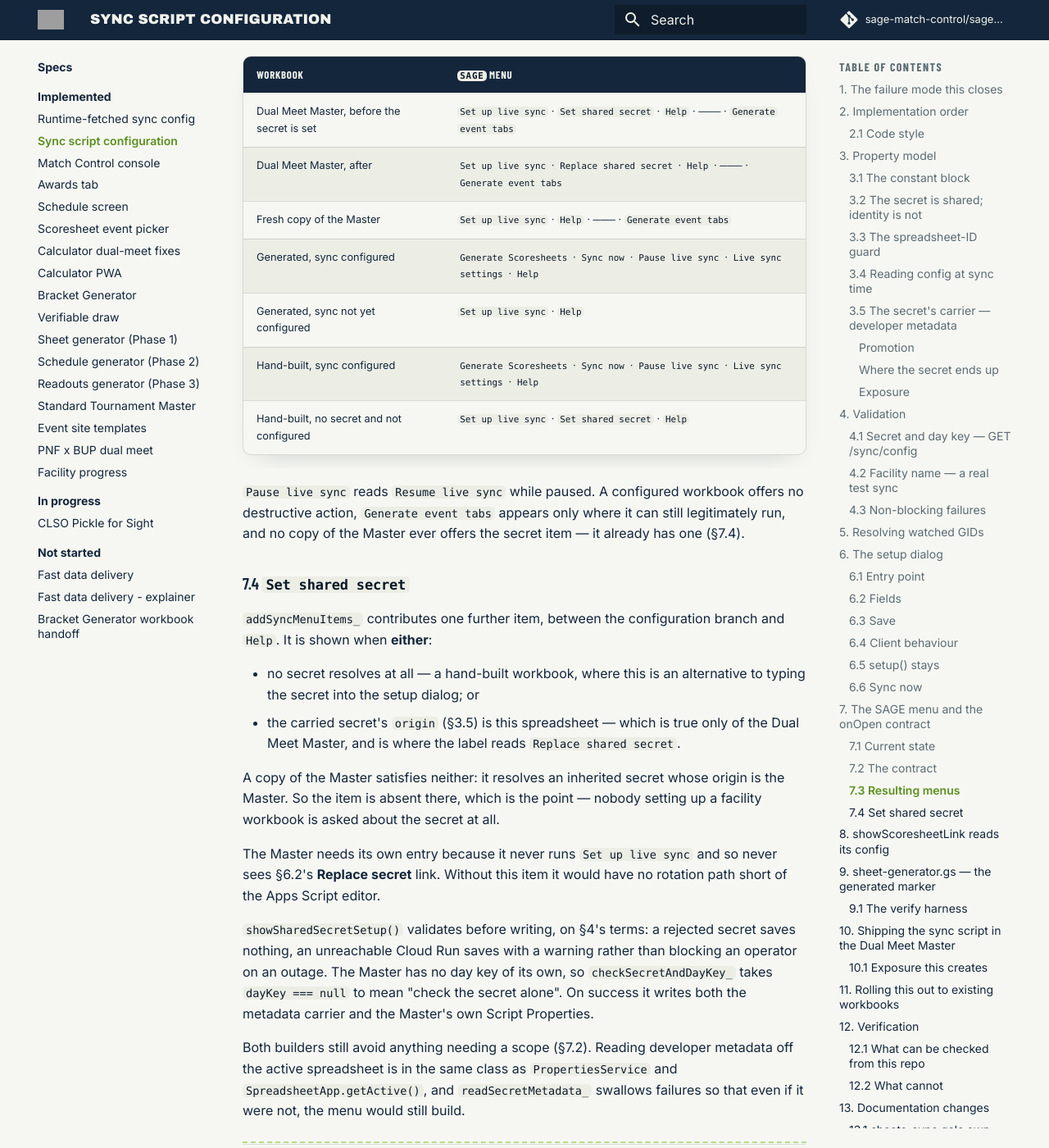
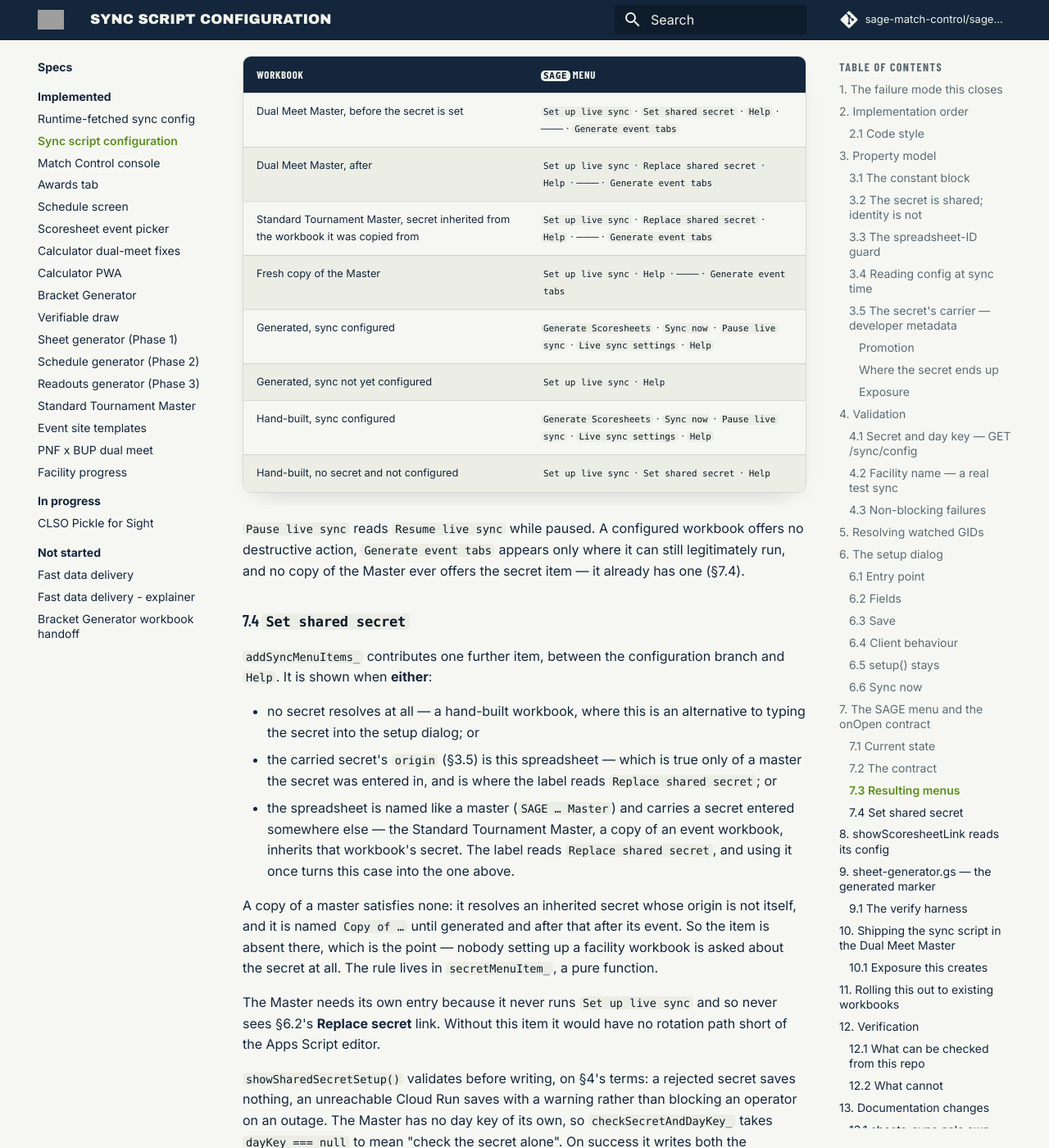
Before and after one commit to sage-match-control/sage-docs, an MkDocs documentation site: the page built from docs/specs/implemented/sync-script-configuration-spec.md, in a window 1280 px wide and 1400 px high, scrolled down 15916 px. Shown: the whole window at 82% size. Built offline with MkDocs 1.6.1 and Material for MkDocs 9.7.7, drawn with Linux system fonts in a browser that asks for light colours; comment, search, counter and statistics services are not loaded; some of the changed text lies outside the part shown.

Commit message:
Sync docs: Replace shared secret in a master with an inherited secret
Co-Authored-By: Claude Opus 5 <noreply@anthropic.com>

```diff
--- a/docs/specs/implemented/sync-script-configuration-spec.md
+++ b/docs/specs/implemented/sync-script-configuration-spec.md
@@ -708,6 +708,7 @@ As built — including the post-spec `Help`, `Pause`/`Resume` and
 | --- | --- |
 | Dual Meet Master, before the secret is set | `Set up live sync` · `Set shared secret` · `Help` · ─── · `Generate event tabs` |
 | Dual Meet Master, after | `Set up live sync` · `Replace shared secret` · `Help` · ─── · `Generate event tabs` |
+| Standard Tournament Master, secret inherited from the workbook it was copied from | `Set up live sync` · `Replace shared secret` · `Help` · ─── · `Generate event tabs` |
 | Fresh copy of the Master | `Set up live sync` · `Help` · ─── · `Generate event tabs` |
 | Generated, sync configured | `Generate Scoresheets` · `Sync now` · `Pause live sync` · `Live sync settings` · `Help` |
 | Generated, sync not yet configured | `Set up live sync` · `Help` |
@@ -727,11 +728,19 @@ branch and `Help`. It is shown when **either**:
 - no secret resolves at all — a hand-built workbook, where this is an
   alternative to typing the secret into the setup dialog; or
 - the carried secret's `origin` (§3.5) is this spreadsheet — which is true only
-  of the Dual Meet Master, and is where the label reads `Replace shared secret`.
+  of a master the secret was entered in, and is where the label reads
+  `Replace shared secret`; or
+- the spreadsheet is named like a master (`SAGE … Master`) and carries a
+  secret entered somewhere else — the Standard Tournament Master, a copy of an
+  event workbook, inherits that workbook's secret. The label reads
+  `Replace shared secret`, and using it once turns this case into the one
+  above.
 
-A copy of the Master satisfies neither: it resolves an inherited secret whose
-origin is the Master. So the item is absent there, which is the point — nobody
-setting up a facility workbook is asked about the secret at all.
+A copy of a master satisfies none: it resolves an inherited secret whose
+origin is not itself, and it is named `Copy of …` until generated and after
+that after its event. So the item is absent there, which is the point —
+nobody setting up a facility workbook is asked about the secret at all. The
+rule lives in `secretMenuItem_`, a pure function.
 
 The Master needs its own entry because it never runs `Set up live sync` and so
 never sees §6.2's **Replace secret** link. Without this item it would have no
@@ -1177,6 +1186,14 @@ data**. No change needed.
 
 ## 15. Divergences
 
+- **A master with an inherited secret can replace it (§7.3, §7.4).** The
+  Standard Tournament Master is a copy of an event workbook, so it carries a
+  secret whose `origin` is that workbook and matched neither of the original
+  two conditions: no menu item, and no way to rotate its secret. A third
+  condition shows `Replace shared secret` in a workbook named `SAGE … Master`
+  that carries someone else's secret. The name is what separates a master
+  from its copies here, since both carry the same inherited secret; renaming
+  a master loses only this third case.
 - **The secret's carrier, added post-spec (§3.5, §7.4).** The spec originally
   declined to depend on whether Script Properties survive a spreadsheet copy,
   calling both outcomes correct. Testing settled it: **they do not** — a copy
```
Also changed, not shown: docs/technical/sync-pipeline.md (+10 -2 lines).
